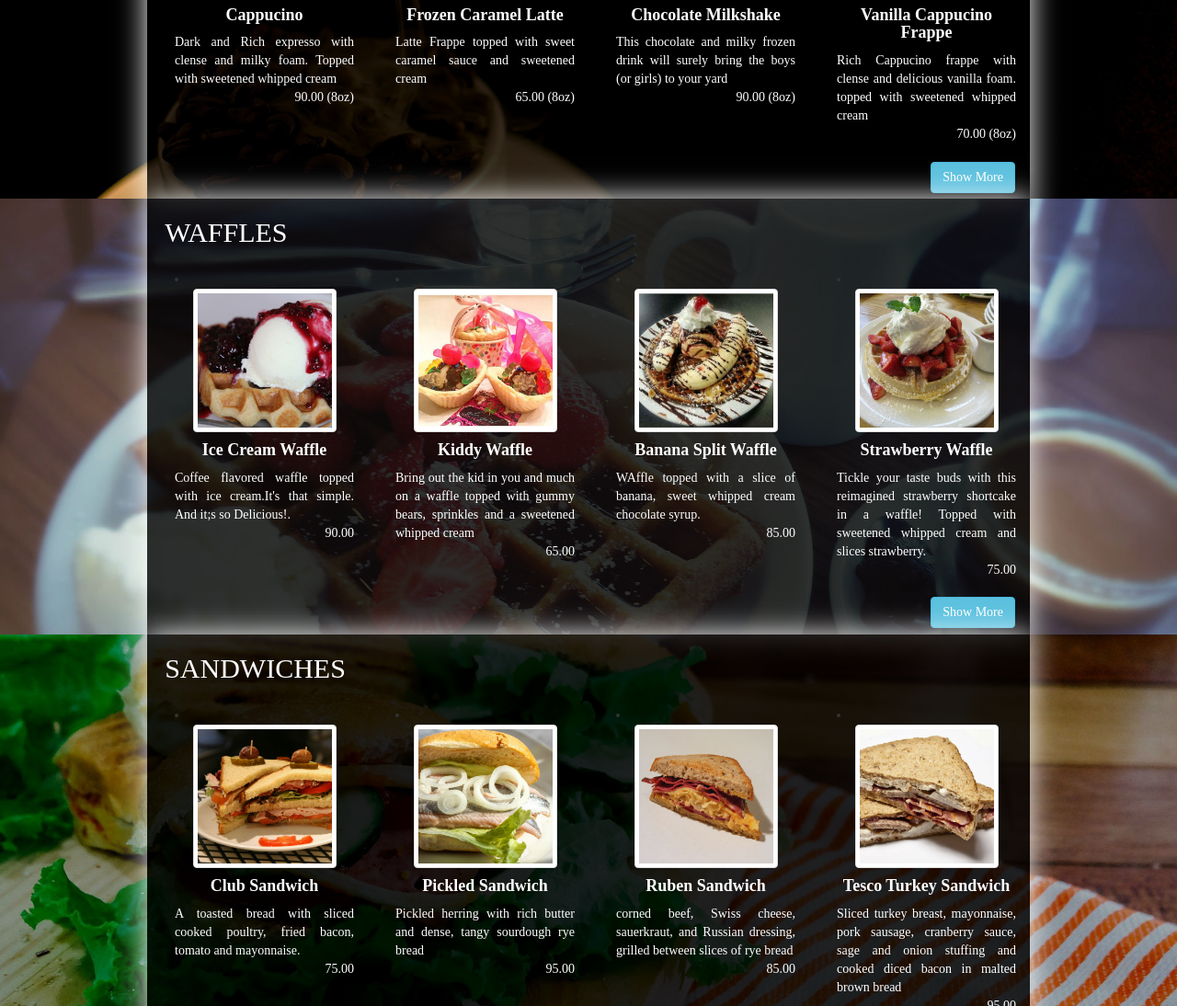
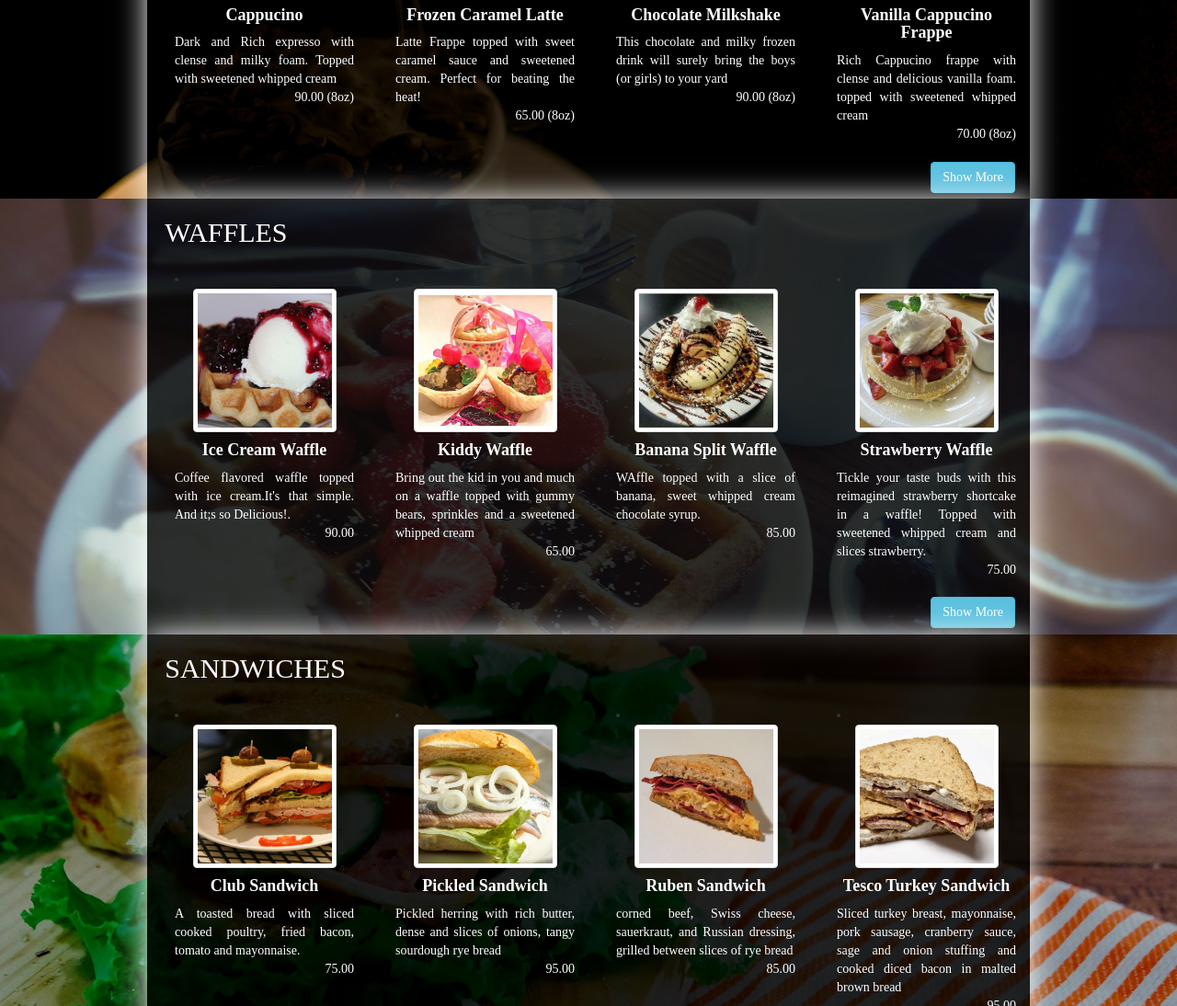
Before and after one commit to lorenzo26/CapstoneProject, a plain HTML site: page menu.html in a window 1280 px wide. Shown: the part 382-1476 px from the top of the page at 92% size. Drawn offline with nearby package versions, Linux system fonts and the light colour scheme; a web font is replaced by a local one.

Commit message:
version 0.0.3 description

```diff
--- a/menu.html
+++ b/menu.html
@@ -77,7 +77,7 @@
                   </li>
                 </figure>
                 <h4>Frozen Caramel Latte</h4>
-                <figcaption>Latte Frappe topped with sweet caramel sauce and sweetened cream</figcaption>
+                <figcaption>Latte Frappe topped with sweet caramel sauce and sweetened cream. Perfect for beating the heat!</figcaption>
                 <span>65.00 (8oz)</span>
                </div>
               </div>
@@ -360,7 +360,7 @@
                 </li>
               </figure>
               <h4>Pickled Sandwich</h4>
-              <figcaption>Pickled herring with rich butter and dense, tangy sourdough rye bread</figcaption>
+              <figcaption>Pickled herring with rich butter, dense and slices of onions, tangy sourdough rye bread</figcaption>
               <span>95.00</span>
              </div>
             </div>
@@ -628,7 +628,7 @@
                 <div class="item"> <img src="images/sandwiches/Pickled-Herring-Sandwich.jpg" alt="item1">
                   <div class="carousel-caption">
                     <h3>Pickled Herring Sandwich</h3>
-                    <p>Pickled herring with rich butter and dense, tangy sourdough rye bread</p>
+                    <p>Pickled herring with rich butter, dense and slices of onion, tangy sourdough rye bread </p>
                   </div>
                 </div>
                 <div class="item"> <img  src="images/sandwiches/Ruben-Sandwich.jpg" alt="item2">
```
